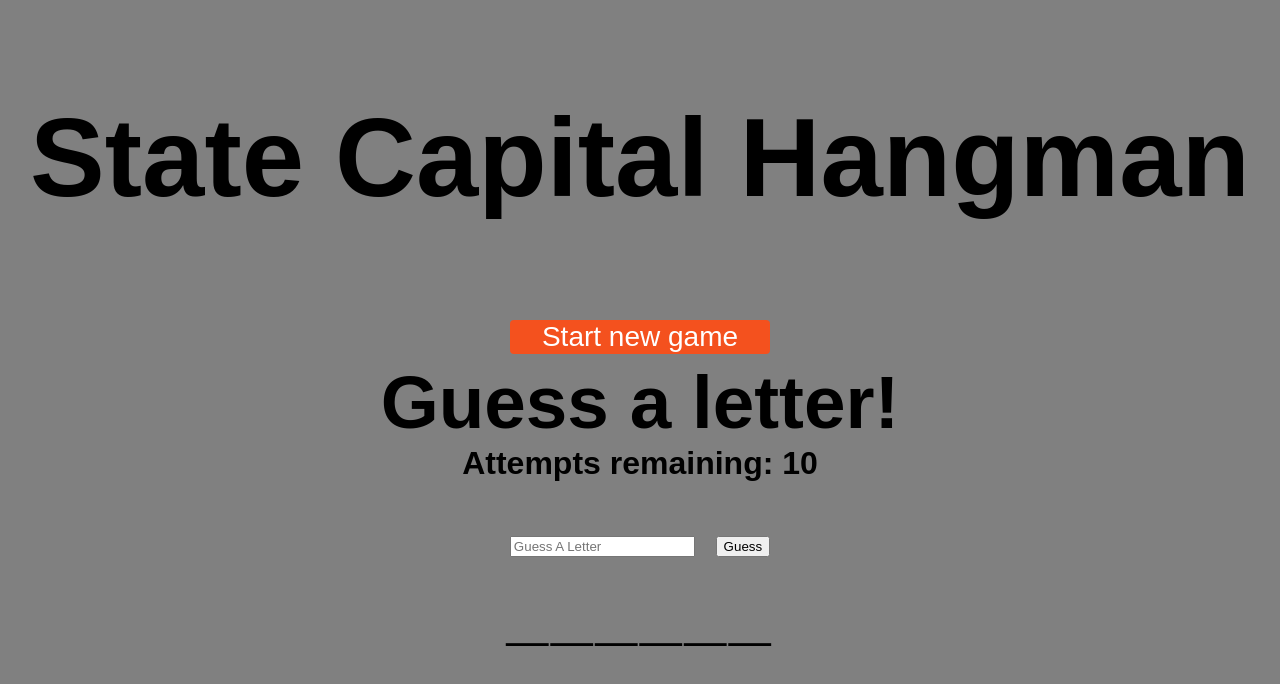
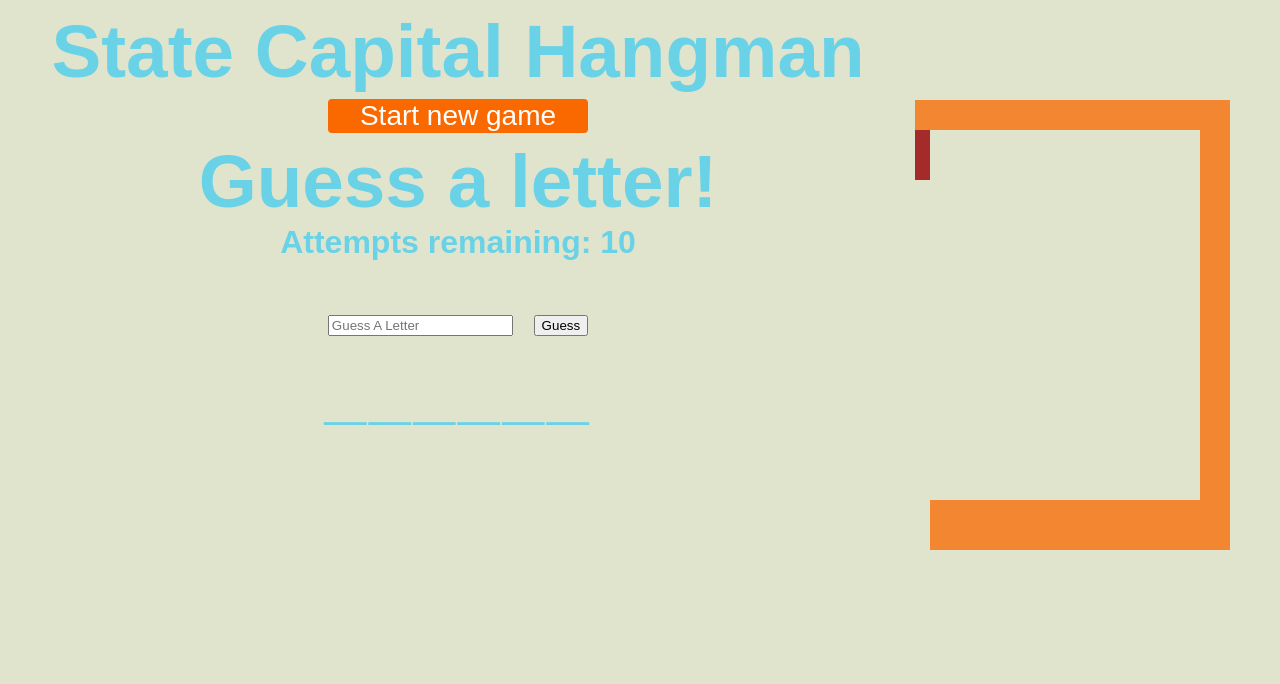
Before and after one commit to tylerbyte-tiy/hangman-game, a plain HTML site: page index.html in a window 1280 px wide. Drawn offline with Linux system fonts and the light colour scheme.

Commit message:
Draw gallows

```diff
--- a/index.html
+++ b/index.html
@@ -7,7 +7,7 @@
     <link rel="stylesheet" type="text/css" href="./styles/main.css">
   </head>
   <body>
-    <div class=""><h2>State Capital Hangman</h2>
+    <div class="leftSide"><h4>State Capital Hangman</h4>
       <div class="newGameHolder">
         <button class= "newGameButton" type="button" name="newGameButton" onclick="window.location.reload()"><span>Start new game</span></button>
       </div>
@@ -25,6 +25,18 @@
 
       </div>
   </div>
+  <div class="rightSide">
+
+
+  <div class="rope"><div class="topBoard"></div></div>
+
+
+
+  <div class="tallBoard"></div>
+
+  <div class="base"></div>
+  </div>
+
   <script src="./js/rules.js" charset="utf-8"></script>
   </body>
 </html>
--- a/styles/main.css
+++ b/styles/main.css
@@ -2,7 +2,11 @@ body {
     font-family:sans-serif;
     font-weight:bold;
     font-size:56pt;
-    background-color: gray;
+    background-color: #E0E4CC;
+    color: #69D2E7;
+}
+.leftSide{
+  max-width: 900px;
 }
 .statusHolder{
   text-align: center;
@@ -11,9 +15,47 @@ body {
   text-align: center;
   font-size: 2rem;
 }
-h2{
+h4{
   text-align: center;
+  margin: auto;
 }
+.base{
+  height: 50px;
+  width: 300px;
+  background-color: #F38630;
+  float: right;
+  clear: both;
+}
+.tallBoard{
+  height: 400px;
+  width: 30px;
+  background-color: #F38630;
+  float: right;
+  clear: both;
+}
+.topBoard{
+  height: 30px;
+  width: 300px;
+  background-color: #F38630;
+  position: absolute;
+  float: right;
+  clear: both;
+}
+.rope{
+  height: 80px;
+  width: 15px;
+  position: absolute;
+  right: 300px;
+  background-color: brown;
+  float: right;
+  clear: both;
+}
+.rightSide{
+  position: absolute;
+  top: 100px;
+  right: 50px;
+}
+
 .newGameHolder{
   display: flex;
   align-items: center;
@@ -22,7 +64,7 @@ h2{
 .newGameButton{
   display: inline-block;
   border-radius: 4px;
-  background-color: #f4511e;
+  background-color: #FA6900;
   border: none;
   color: #FFFFFF;
   text-align: center;
```
